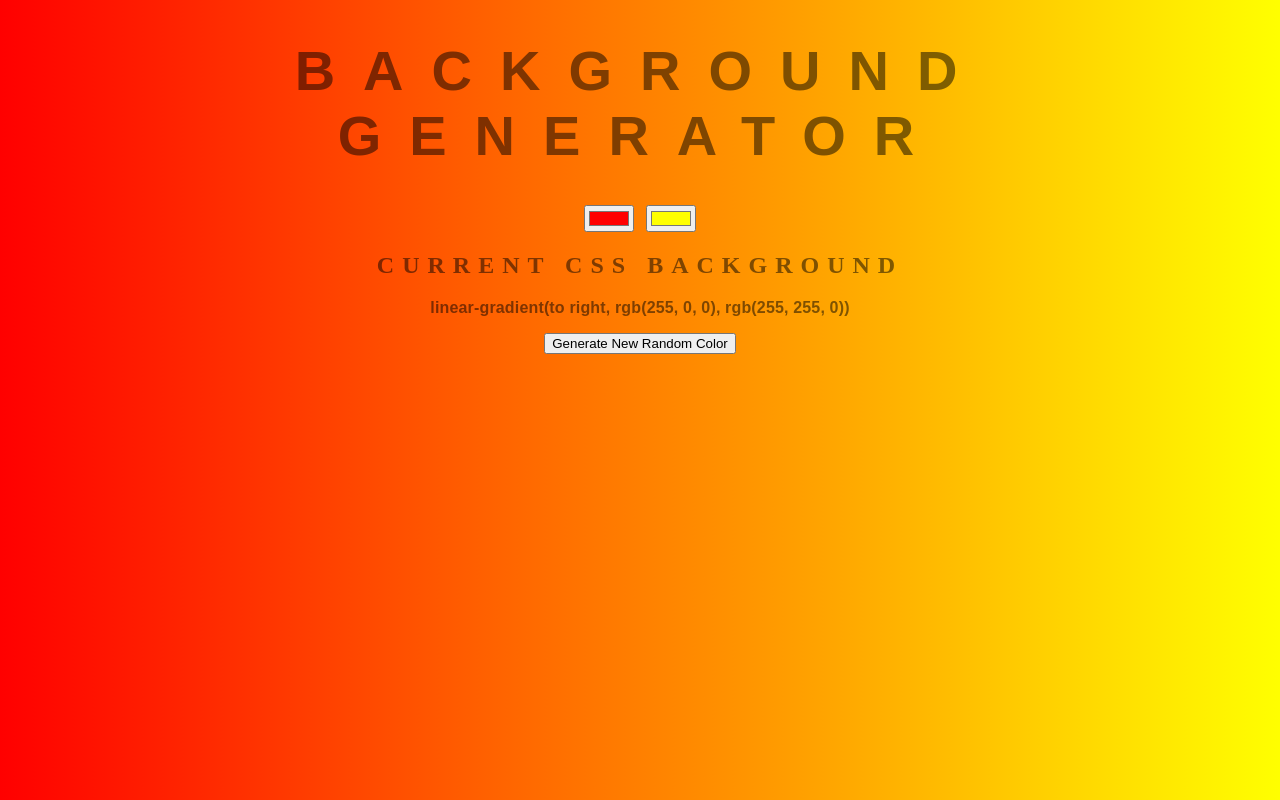
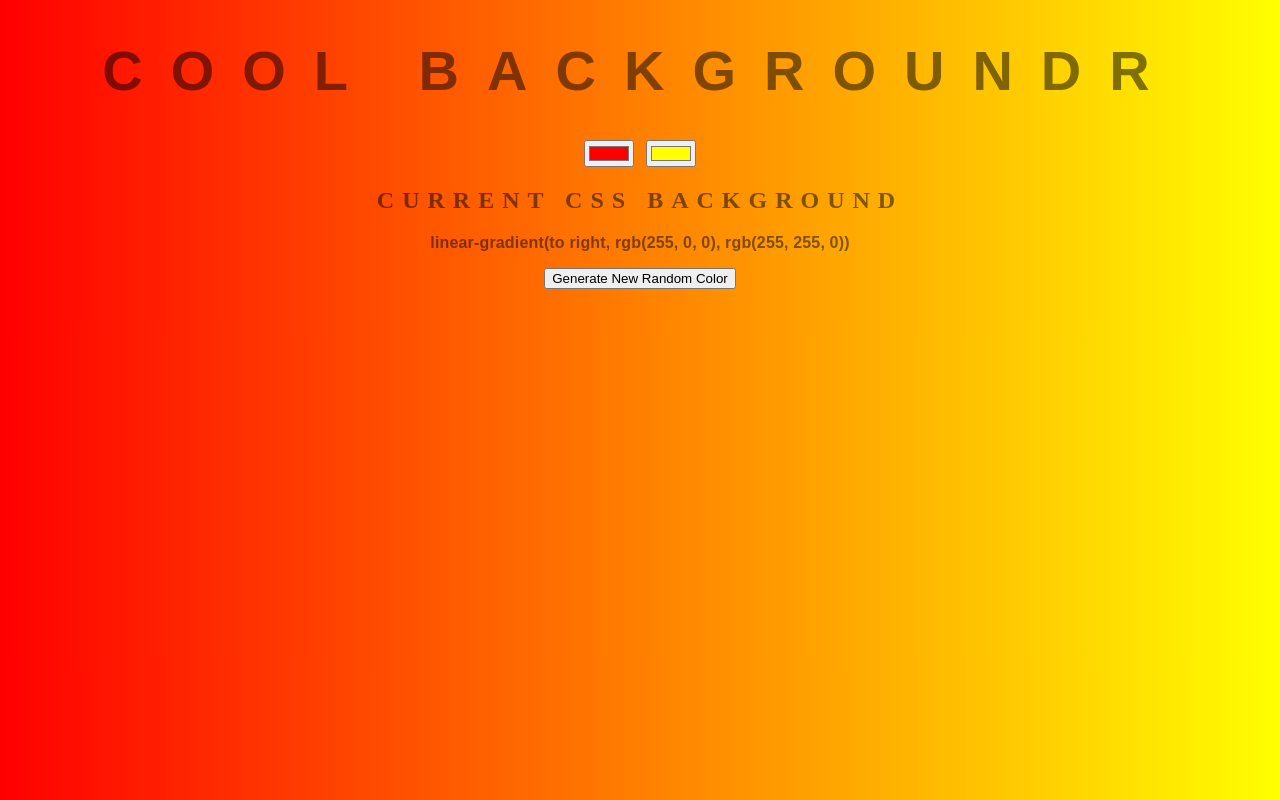
Before and after one commit to Grouch1886/Background-generator, a plain HTML site: page index.html in a window 1280 px wide. Drawn offline with Linux system fonts and the light colour scheme.

Commit message:
Changing tittle

```diff
--- a/index.html
+++ b/index.html
@@ -5,7 +5,7 @@
 	<link rel="stylesheet" type="text/css" href="style.css">
 </head>
 <body id="gradient">
-	<h1>Background Generator</h1>
+	<h1>Cool backgroundr</h1>
 	<input class="color1" type="color" name="color1" value="#00ff00">
 	<input class="color2" type="color" name="color2" value="#ff0000">
 	<h2>Current CSS Background</h2>
```
